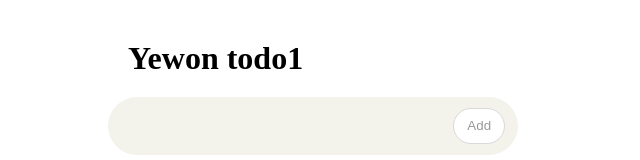
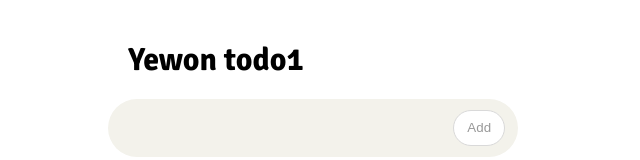
Before and after one commit to yewonbahn/my-todo1, a Vue app: page / in a window 1280 px wide. Shown: the top 160 px of the page, without its empty margins (0-640 px from the left). Built offline with nearby package versions, Linux system fonts and the light colour scheme.

Commit message:
fix: change font-family

```diff
--- a/src/App.vue
+++ b/src/App.vue
@@ -31,7 +31,7 @@ input, button, a {outline: none;}
 .btn.point {background-color: #2CA661; border:none; color:white}
 
 /* header */
-h1 {font-family: 'Merriweather', serif;}
+h1 {font-family: 'Signika', serif;}
 
 /* page */
 .page {max-width: 1000; margin:40px auto; width:80%}
```
